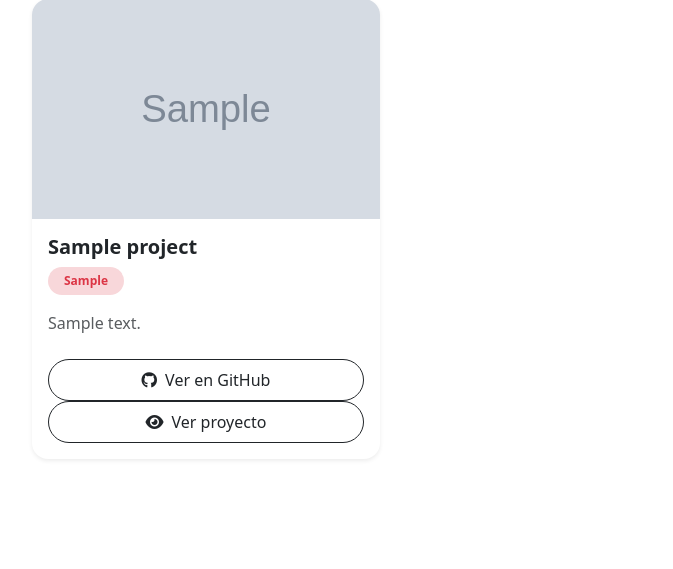
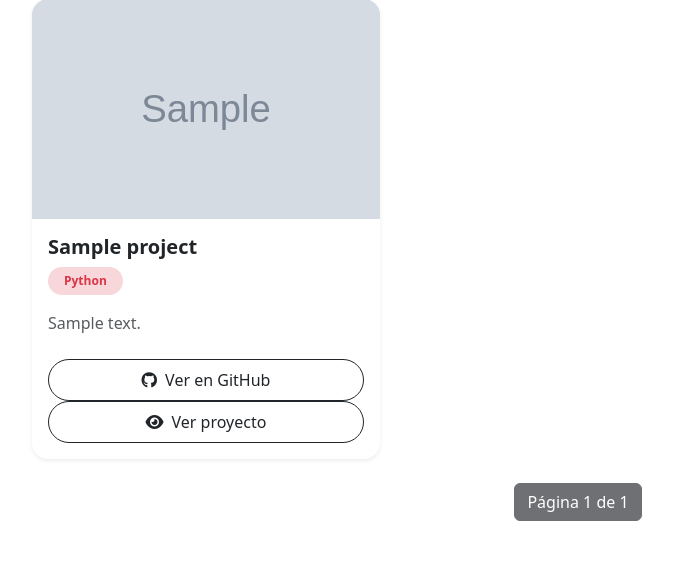
Before and after one commit to Mfassi96/portafolio-django, a Django app: page /projects/ in a window 1280 px wide. Shown: the part 235-804 px from the top of the page, without its empty margins (62-735 px from the left). Before the commit the page ends 695 px from the top, so only its background shows below. Run offline with Django 5.2, Linux system fonts and the light colour scheme; tables that the repository leaves empty hold one stand-in row (values such as "Sample post"); grey boxes marked "Sample" are stand-in pictures.

Commit message:
añadiendo paginacion y modificando modelo

```diff
--- a/projects/models.py
+++ b/projects/models.py
@@ -1,11 +1,29 @@
+from django.db import models
+
 from django.db import models
 
 from django.db import models
 
 class Project(models.Model):
+    # Definimos las opciones dentro de una clase interna
+    class Technology(models.TextChoices):
+        PYTHON = "Python", "Python"
+        PHP = "PHP", "PHP"
+        LARAVEL = "Laravel", "Laravel"
+        DJANGO = "Django", "Django"
+        JAVA = "Java", "Java"
+        JAVASCRIPT = "JavaScript", "JavaScript"
+
     title = models.CharField(max_length=100)
     description = models.TextField()
-    technology = models.CharField(max_length=50)
+
+    # Aplicamos las opciones al CharField
+    technology = models.CharField(
+        max_length=20,
+        choices=Technology.choices,
+        default=Technology.PYTHON
+    )
+
     image = models.ImageField(upload_to='projects/')
     url = models.URLField(blank=True)
 
--- a/projects/templates/projects/project_index.html
+++ b/projects/templates/projects/project_index.html
@@ -46,5 +46,23 @@
         </div>
         {% endfor %}
     </div>
+
+    <div class="pagination mt-4 justify-content-center">
+    {% if projects.has_previous %}
+        <a class="btn btn-outline-dark me-2" href="?page=1">&laquo; Primero</a>
+        <a class="btn btn-outline-dark me-2" href="?page={{ projects.previous_page_number }}">Anterior</a>
+    {% endif %}
+
+    <span class="btn btn-dark disabled">
+        Página {{ projects.number }} de {{ projects.paginator.num_pages }}
+    </span>
+
+    {% if projects.has_next %}
+        <a class="btn btn-outline-dark ms-2" href="?page={{ projects.next_page_number }}">Siguiente</a>
+        <a class="btn btn-outline-dark ms-2" href="?page={{ projects.paginator.num_pages }}">Último &raquo;</a>
+    {% endif %}
 </div>
+</div>
+
+
 {% endblock %}
--- a/projects/templates/projects/project_view.html
+++ b/projects/templates/projects/project_view.html
@@ -2,12 +2,12 @@
 
 {% block content %}
 <div class="container py-5">
-    <div class="text-center mb-5">
+    <div class="text-center mb-5 ">
         {% if project.image %}
-        <img src="{{ project.image.url }}" class="card-img-top" alt="{{ project.title }}" style="height: 220px; object-fit: cover;">
+        <img src="{{ project.image.url }}" class="card-img-top " alt="{{ project.title }}" style="height: 220px; object-fit: cover;">
         {% endif %}
         <h2 class="display-5 fw-bold mt-5">{{ project.title }}</h2>
-        <p class="text-muted">{{ project.description }}</p>
+        <p class="text-muted fs-4">{{ project.description }}</p>
     </div>
 </div>
 {% endblock %}
--- a/projects/views.py
+++ b/projects/views.py
@@ -1,14 +1,20 @@
-from django.shortcuts import render,get_object_or_404
+from django.shortcuts import render, get_object_or_404
 from .models import Project
+from django.core.paginator import Paginator
 
 def project_index(request):
-    # Trae todos los objetos de la base de datos
-    projects = Project.objects.all()
-    # Pasa esos proyectos al archivo HTML (que crearemos luego)
+    project_list = Project.objects.all().order_by('-id')
+
+    paginator = Paginator(project_list, 6)
+
+    page_number = request.GET.get('page')
+
+    page_obj = paginator.get_page(page_number)
     context = {
-        'projects': projects
+        'projects': page_obj
     }
-    return render(request, 'projects/project_index.html',context)
+    return render(request, 'projects/project_index.html', context)
+
 
 def project_view(request, pk):
     project = Project.objects.get(pk=pk)
```
Also changed, not shown: projects/migrations/0002_alter_project_technology.py (added).
